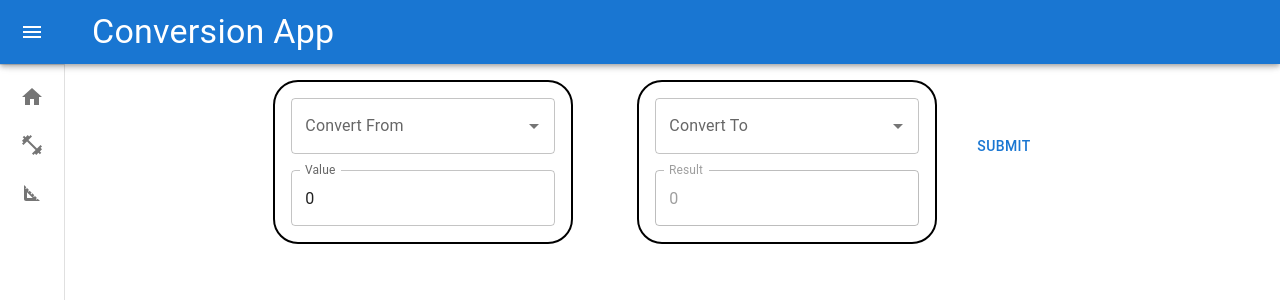
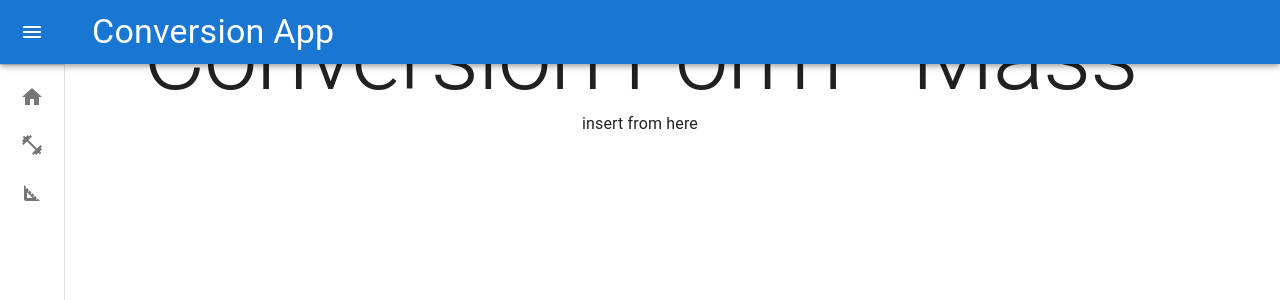
Before and after one commit to MatthewNobes/conversion-app, a React (Create React App) app: page /Mass in a window 1280 px wide. Shown: the top 300 px of the page. Built offline with nearby package versions, Linux system fonts and the light colour scheme.

Commit message:
#5 Setting up react router to conversion form

```diff
--- a/src/App.js
+++ b/src/App.js
@@ -2,10 +2,8 @@ import "./App.css";
 import { BrowserRouter, Routes, Route } from "react-router-dom";
 
 import Menu from "./Components/Menu";
-
 import Home from "./Components/Home";
-import DistanceConversion from "./Components/Distance/DistanceConversion";
-import MassConversion from "./Components/Mass/MassConversion";
+import ConversionForm from "./features/ConversionForm/";
 
 const App = () => {
   return (
@@ -14,8 +12,14 @@ const App = () => {
         <Menu />
 
         <Routes>
-          <Route path="/Distance" element={<DistanceConversion />} />
-          <Route path="/Mass" element={<MassConversion />} />
+          <Route
+            path="/Distance"
+            element={<ConversionForm conversionFormat="Distance" />}
+          />
+          <Route
+            path="/Mass"
+            element={<ConversionForm conversionFormat="Mass" />}
+          />
           <Route path="/" element={<Home />} />
         </Routes>
       </div>
--- a/src/features/ConversionForm/ConversionForm.js
+++ b/src/features/ConversionForm/ConversionForm.js
@@ -6,7 +6,8 @@ export const ConversionForm = (props) => {
 
   return (
     <Box>
-      <Typography>Conversion Form - {conversionFormat}</Typography>
+      <Typography variant="h1">Conversion Form - {conversionFormat}</Typography>
+      <Typography variant="body1">insert from here</Typography>
     </Box>
   );
 };
```
